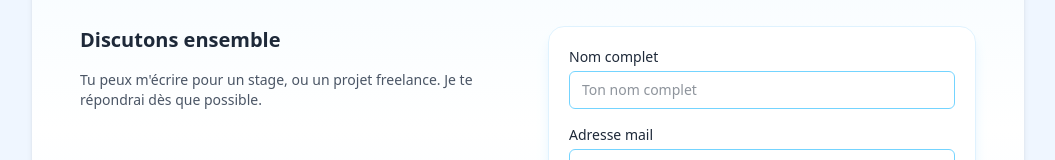
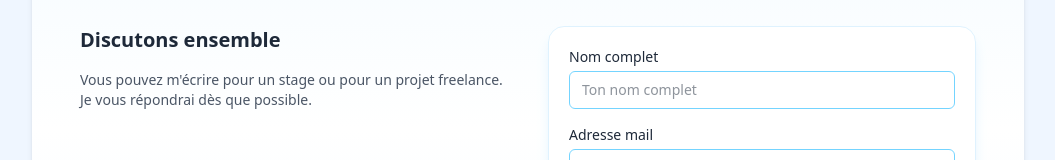
Before and after one commit to benarabi07/Portfolio, a React (Vite) app: page / in a window 1280 px wide. Shown: the part 4551-4711 px from the top of the page, without its empty margins (112-1167 px from the left). Built offline with nearby package versions, Linux system fonts and the light colour scheme.

Commit message:
mise à jour du contact

```diff
--- a/src/components/Contact.tsx
+++ b/src/components/Contact.tsx
@@ -94,8 +94,8 @@ export default function Contact() {
             <div className="space-y-4">
               <h3 className="text-xl font-semibold">Discutons ensemble</h3>
               <p className="text-sm text-gray-600">
-                Tu peux m&apos;écrire pour un stage, ou un projet
-                freelance. Je te répondrai dès que possible.
+                Vous pouvez m&apos;écrire pour un stage ou pour un projet freelance.
+                Je vous répondrai dès que possible.
               </p>
             </div>
 
```
